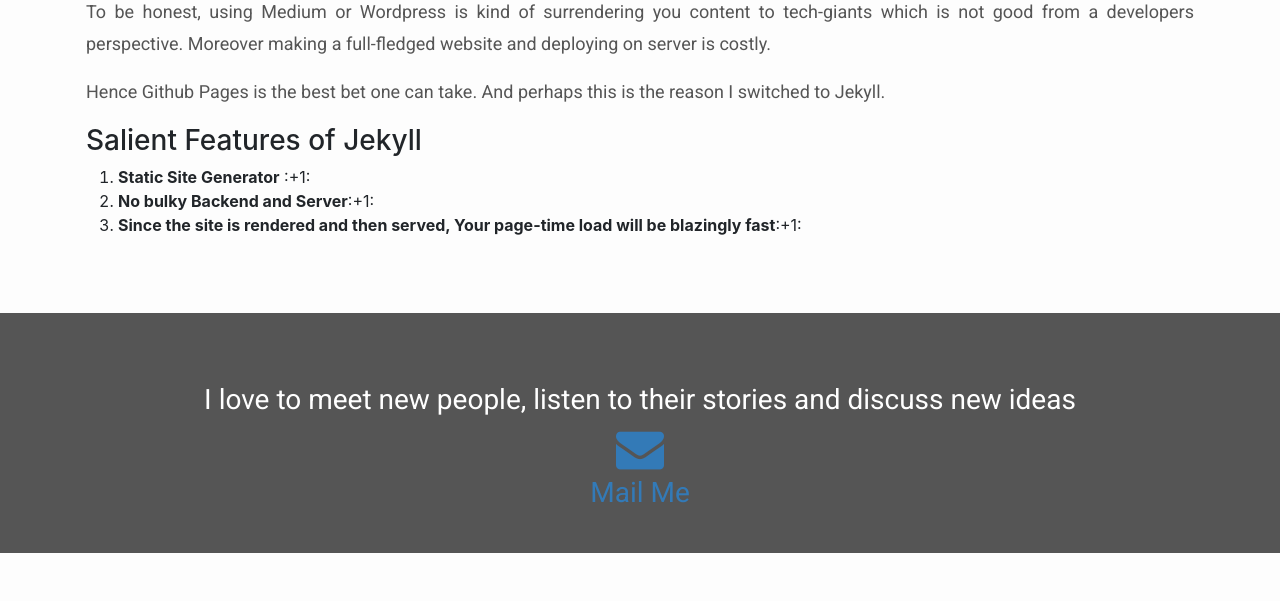
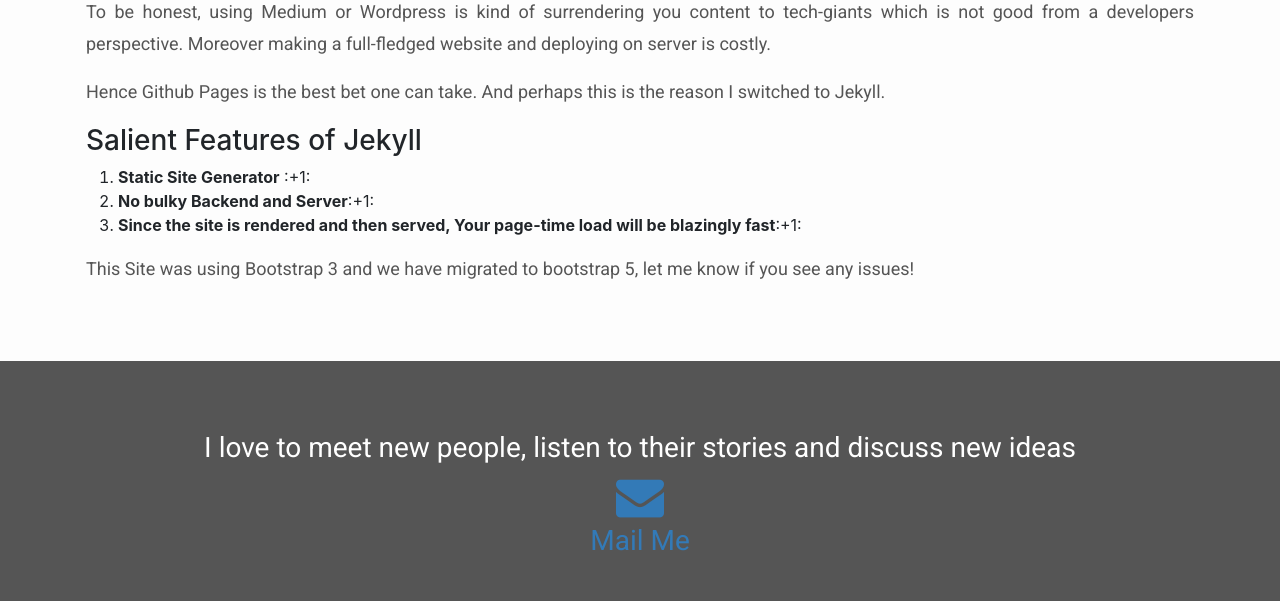
Before and after one commit to lapalb/as_blog, a Jekyll site: the page built from _posts/2019-05-06-welcome-to-jekyll.markdown, in a window 1280 px wide. Shown: the part 788-1389 px from the top of the page. Built offline with Jekyll 4.4.1, drawn with Linux system fonts in a browser that asks for light colours; some web fonts are replaced; before the commit the page ends 1341 px from its top, so only the background shows below that.

Commit message:
Added Bootstap 5 Warning

```diff
--- a/_posts/2019-05-06-welcome-to-jekyll.markdown
+++ b/_posts/2019-05-06-welcome-to-jekyll.markdown
@@ -21,3 +21,5 @@ Hence Github Pages is the best bet one can take. And perhaps this is  the reason
 1. **Static Site Generator** :+1:
 2. **No bulky Backend and Server**:+1:
 3. **Since the site is rendered and then served, Your page-time load will be blazingly fast**:+1:
+
+> This Site was using Bootstrap 3 and we have migrated to bootstrap 5, let me know if you see any issues!
```
